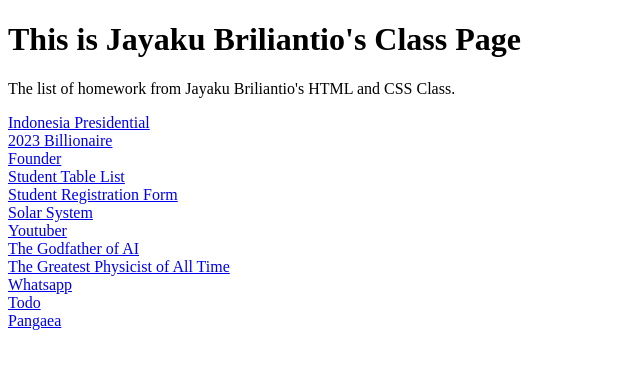
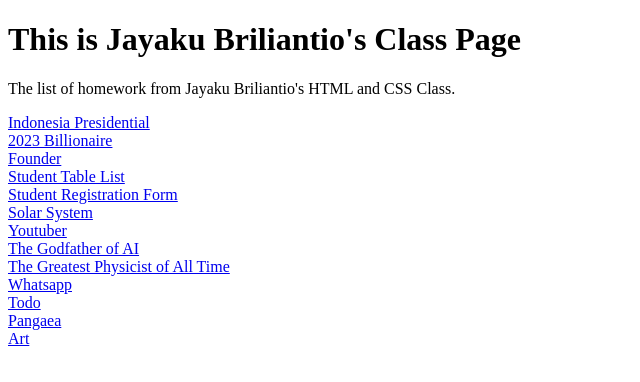
Before and after one commit to ukayaj620/ukayaj620.github.io, a plain HTML site: page class/index.html in a window 1280 px wide. Shown: the full height of the page, 0-640 px from the left. Drawn offline with Linux system fonts and the light colour scheme.

Commit message:
feat: add art page

```diff
--- a/class/index.html
+++ b/class/index.html
@@ -31,5 +31,7 @@
     <a href="./todo.html">Todo</a>
     <br />
     <a href="./pangea.html">Pangaea</a>
+    <br />
+    <a href="./art.html">Art</a>
   </body>
 </html>
```
